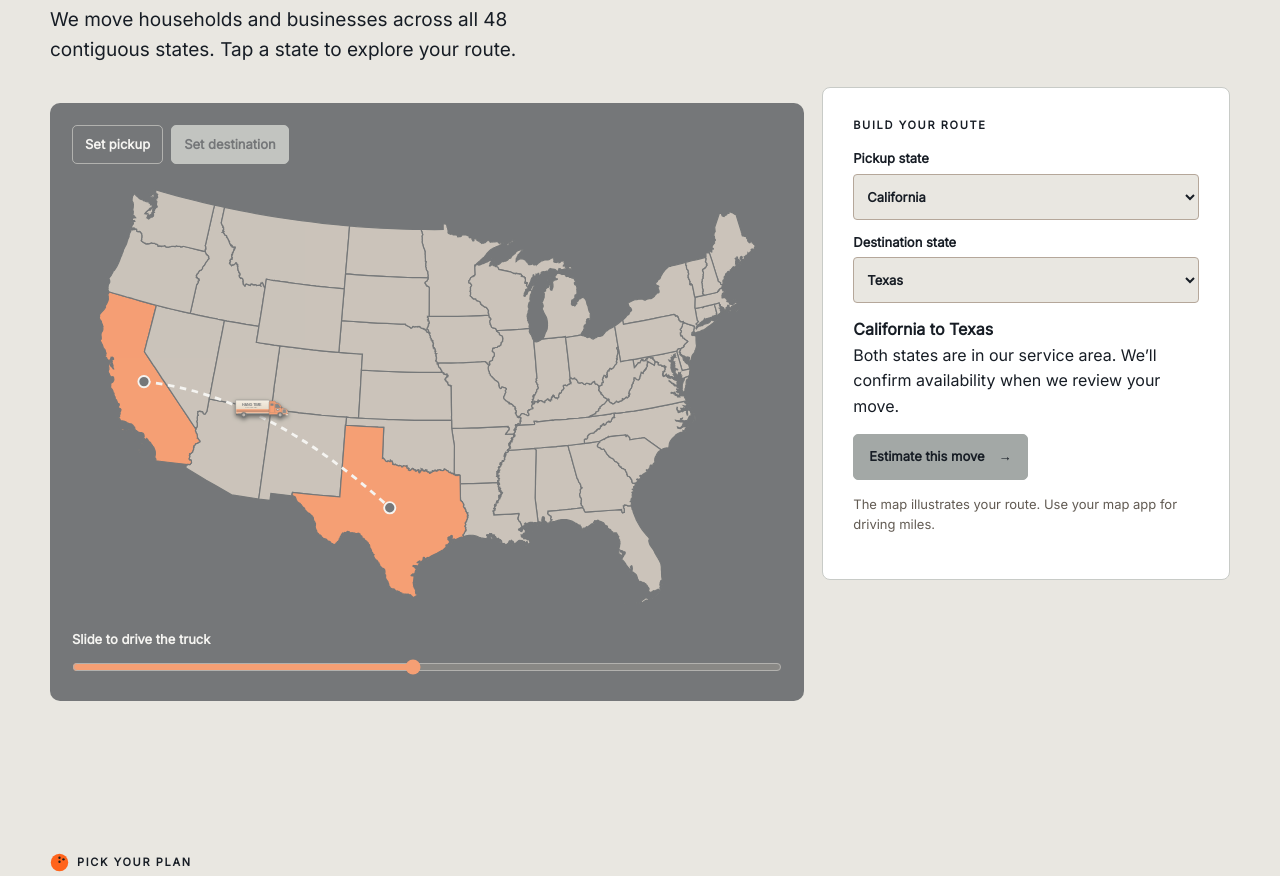
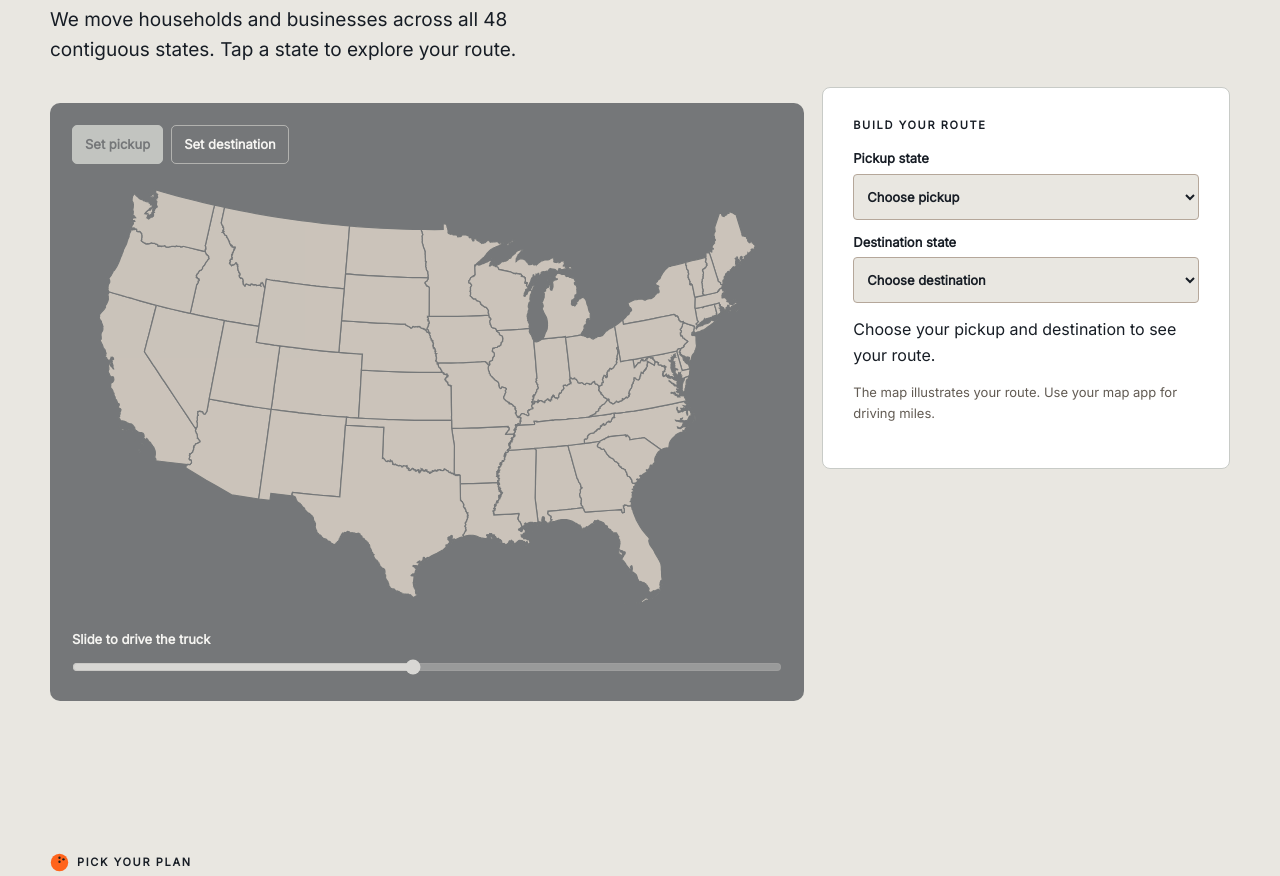
Before and after one commit to kalichristensen0610-boop/hangtimetransport, a Next.js app: page / in a window 1280 px wide. Shown: the part 2500-3376 px from the top of the page. Built offline with nearby package versions, Linux system fonts and the light colour scheme.

Commit message:
Highlight mobile menu and let visitors choose their route

```diff
--- a/app/coverage.jsx
+++ b/app/coverage.jsx
@@ -3,13 +3,16 @@ import React, { useState } from 'react';
 import { Button, Kicker } from './move-tools';
 import states from './coverage-states.json';
 
-export function CoverageMap({heading="From California to wherever you’re headed.", initialPickup="California", initialDestination="Texas"}) {
+export function CoverageMap({heading="Wherever you’re headed, we’ll get you there.", initialPickup="", initialDestination=""}) {
   const [pickup, setPickup] = useState(initialPickup);
   const [destination, setDestination] = useState(initialDestination);
-  const [editing, setEditing] = useState('destination');
+  const [editing, setEditing] = useState(initialPickup ? 'destination' : 'pickup');
   const [progress, setProgress] = useState(48);
-  const start = states.find(state => state.name === pickup).center;
-  const end = states.find(state => state.name === destination).center;
+  const pickupCenter = states.find(state => state.name === pickup)?.center;
+  const destinationCenter = states.find(state => state.name === destination)?.center;
+  const hasRoute = Boolean(pickupCenter && destinationCenter);
+  const start = pickupCenter || [0, 0];
+  const end = destinationCenter || start;
   const bend = pickup === destination ? 0 : Math.min(68, Math.hypot(end[0]-start[0], end[1]-start[1])*.18);
   const middle = [(start[0]+end[0])/2, (start[1]+end[1])/2-bend];
   const t = progress/100;
@@ -37,21 +40,21 @@ export function CoverageMap({heading="From California to wherever you’re heade
         </div>
         <svg className="coverage-map" viewBox="0 0 760 472" aria-label="Interactive map of the 48 contiguous United States">
           {states.map(state=><path key={state.name} d={state.path} data-selected={state.name===pickup || state.name===destination} role="button" tabIndex={0} aria-label={state.name} onKeyDown={event=>{if (event.key==='Enter' || event.key===' ') {event.preventDefault();choose(state.name);}}} onClick={()=>choose(state.name)}><title>{state.name}</title></path>)}
-          <g pointerEvents="none" aria-hidden="true">
+          {hasRoute && <g pointerEvents="none" aria-hidden="true">
             <path className="route-line" d={`M${start.join(' ')} Q${middle.join(' ')} ${end.join(' ')}`}/>
             <circle cx={start[0]} cy={start[1]} r="6"/>
             <circle cx={end[0]} cy={end[1]} r="6"/>
             <image href="/truck-marker.svg" x={truck[0]-29} y={truck[1]-21} width="58" height="24"/>
-          </g>
+          </g>}
         </svg>
-        <label className="route-slider">Slide to drive the truck <input type="range" min="0" max="100" value={progress} onChange={event=>setProgress(Number(event.target.value))}/></label>
+        <label className="route-slider">Slide to drive the truck <input type="range" disabled={!hasRoute} min="0" max="100" value={progress} onChange={event=>setProgress(Number(event.target.value))}/></label>
       </div>
       <div className="form-card route-card">
         <p className="number">BUILD YOUR ROUTE</p>
-        <label>Pickup state<select value={pickup} onChange={event=>{setPickup(event.target.value);setProgress(48);}}>{states.map(({name})=><option key={name}>{name}</option>)}</select></label>
-        <label>Destination state<select value={destination} onChange={event=>{setDestination(event.target.value);setProgress(48);}}>{states.map(({name})=><option key={name}>{name}</option>)}</select></label>
-        <p className="route-result" aria-live="polite"><strong>{pickup} to {destination}</strong><br/>{pickup===destination?'Tell us more about your route. We review local moves case by case.':'Both states are in our service area. We’ll confirm availability when we review your move.'}</p>
-        <Button href={'/quote/?'+route}>Estimate this move</Button>
+        <label>Pickup state<select value={pickup} onChange={event=>{setPickup(event.target.value);setEditing(event.target.value ? 'destination' : 'pickup');setProgress(48);}}><option value="">Choose pickup</option>{states.map(({name})=><option key={name}>{name}</option>)}</select></label>
+        <label>Destination state<select value={destination} onChange={event=>{setDestination(event.target.value);setProgress(48);}}><option value="">Choose destination</option>{states.map(({name})=><option key={name}>{name}</option>)}</select></label>
+        {hasRoute ? <><p className="route-result" aria-live="polite"><strong>{pickup} to {destination}</strong><br/>{pickup===destination?'Tell us more about your route. We review local moves case by case.':'Both states are in our service area. We’ll confirm availability when we review your move.'}</p>
+        <Button href={'/quote/?'+route}>Estimate this move</Button></> : <p className="route-result">Choose your pickup and destination to see your route.</p>}
         <p className="helper">The map illustrates your route. Use your map app for driving miles.</p>
       </div>
     </div>
--- a/app/mobile-navigation.css
+++ b/app/mobile-navigation.css
@@ -23,9 +23,11 @@
   .site-header .wordmark img{width:clamp(108px,34vw,172px)}
   .site-header .nav-row>.priority{font-size:clamp(13px,3.6vw,16px);padding-inline:10px;min-height:48px}
   .site-header .nav-row>.priority span{display:none}
-  .mobile-navigation>summary{min-height:48px}
+  .mobile-navigation>summary{min-height:48px;border:2px solid var(--orange);background:white;font-weight:800}
+  .mobile-navigation>summary:focus-visible,.mobile-navigation .services-menu>summary:focus-visible{outline:2px solid var(--midnight);outline-offset:2px}
   .site-header .mobile-navigation nav{left:auto;right:0;width:min(340px,100%);padding:10px;background:var(--surface);gap:5px}
   .site-header .mobile-navigation nav>a,.mobile-navigation .services-menu>summary{padding:8px 12px;background:white;border:0;border-radius:5px}
+  .site-header .mobile-navigation .services-menu>summary{box-shadow:inset 0 0 0 2px var(--orange);font-weight:800}
   .mobile-navigation .services-menu>summary::after{content:"+";margin-left:auto;font-size:19px}
   .mobile-navigation .services-menu[open]>summary::after{content:"−"}
   .mobile-navigation .services-menu>div{margin:5px 0 0 10px;padding:3px 0 3px 8px;background:transparent;border-left:2px solid var(--orange);border-radius:0}
```
